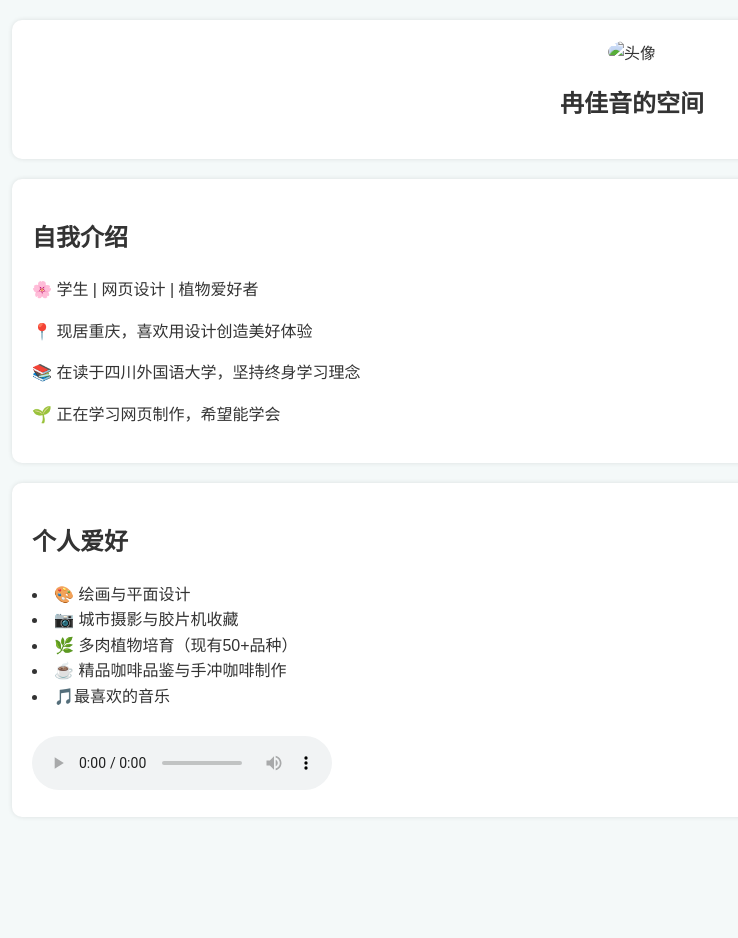
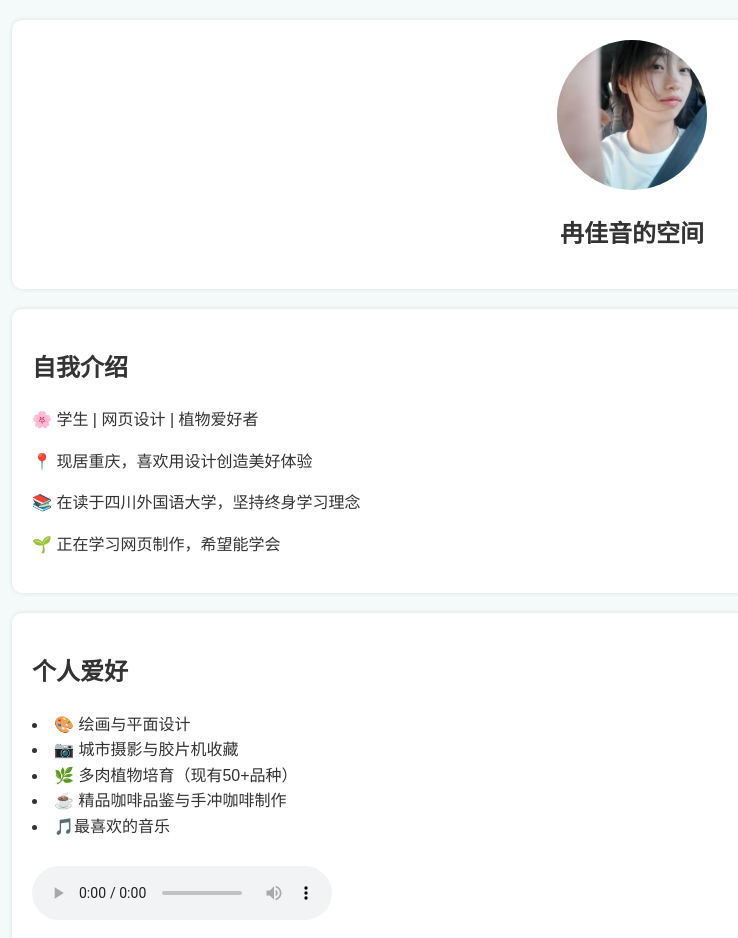
Before and after one commit to rjy445/Roy, a plain HTML site: page index.html in a window 1280 px wide. Shown: the whole page, without its empty margins (8-746 px from the left). Before the commit the page ends 837 px from the top, so only its background shows below. Drawn offline with Linux system fonts and the light colour scheme.

Commit message:
index.html

```diff
--- a/index.html
+++ b/index.html
@@ -55,7 +55,7 @@
 <body>
     <!-- 头像板块 -->
     <div class="section avatar-section">
-        <img src="my-avater.jpg" alt="头像" class="avatar">
+        <img src="Ranjiayin.jpg" alt="头像" class="avatar">
         <h2>冉佳音的空间</h2>
     </div>
 
```
